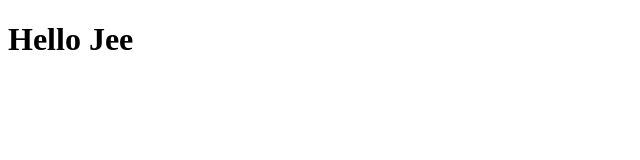
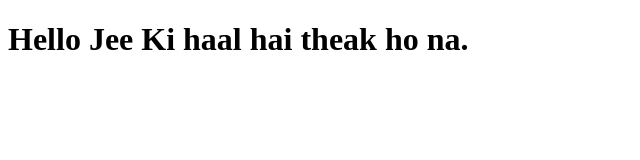
Before and after one commit to munsifniazi/WebDevJourney, a plain HTML site: page Day1/index.html in a window 1280 px wide. Shown: the whole page, without its empty margins (0-640 px from the left). Drawn offline with Linux system fonts and the light colour scheme.

Commit message:
Update index.html
Halki Phulki Si updation ki hai Hehehe

```diff
--- a/Day1/index.html
+++ b/Day1/index.html
@@ -6,6 +6,6 @@
     <title>Munsif Khan</title>
   </head>
   <body>
-    <h1>Hello Jee</h1>
+    <h1>Hello Jee Ki haal hai theak ho na.</h1>
   </body>
 </html>
```
